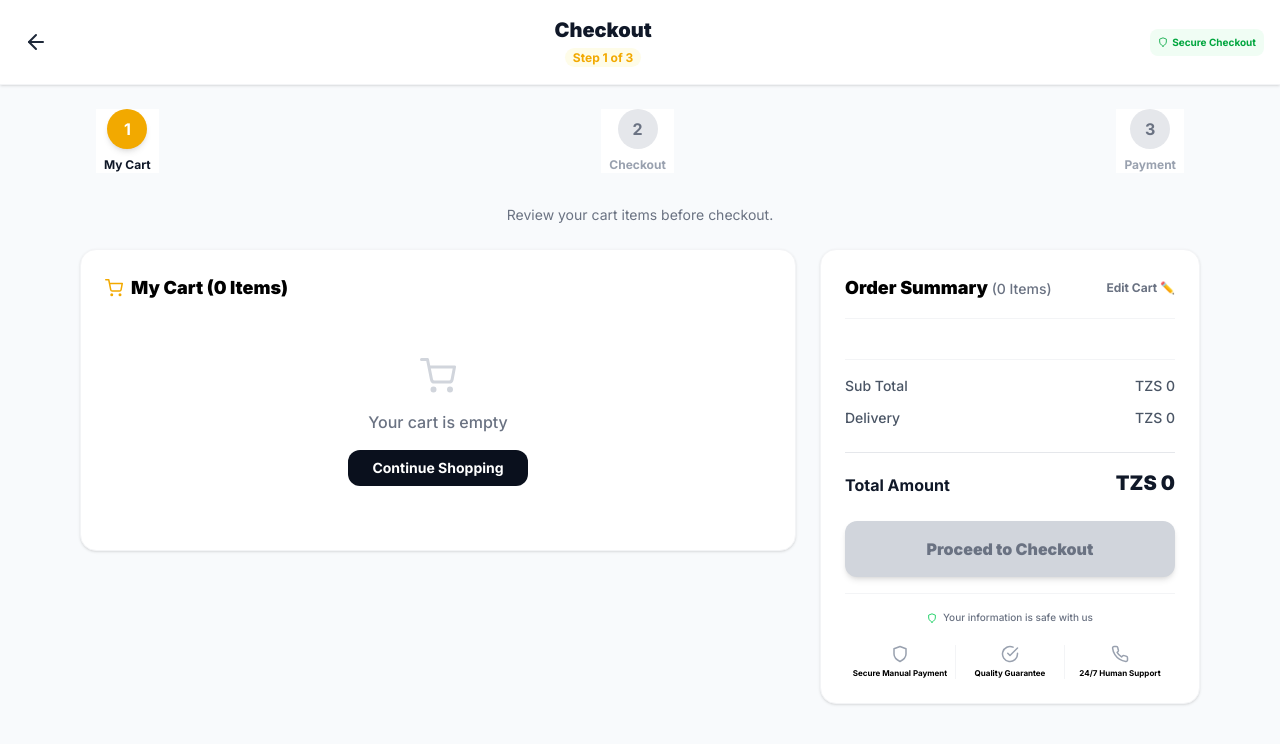
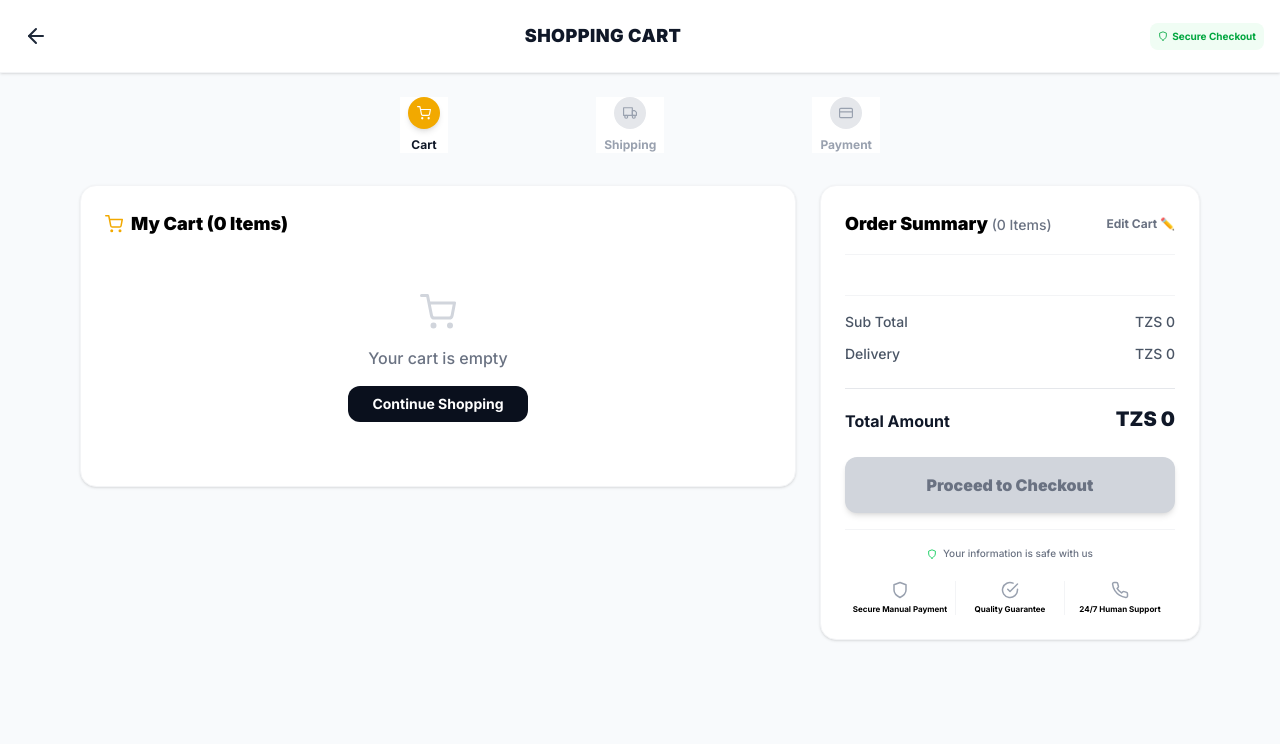
Before and after one commit to bennytech32/jtex-ecommerce, a Next.js app in the folder frontend/: page /checkout in a window 1280 px wide. Shown: the top 744 px of the page. Built offline with nearby package versions, Linux system fonts and the light colour scheme.

Commit message:
Add firebase configuration and dependencies to fix build error

```diff
--- a/frontend/app/checkout/page.tsx
+++ b/frontend/app/checkout/page.tsx
@@ -50,11 +50,22 @@ export default function CheckoutSystem() {
   const router = useRouter();
   const { cart, removeFromCart, cartTotal, clearCart } = useCart();
 
-  const getApiUrl = () => 'https://jtex-ecommerce-production.up.railway.app';
+  const getApiUrl = () => process.env.NEXT_PUBLIC_API_URL || 'https://jtex-ecommerce-production.up.railway.app';
 
   const getImageUrl = (url: string) => {
     if (!url) return '';
     return url.startsWith('http') ? url : `${getApiUrl()}${url}`;
+  };
+
+  // HELPER: Kusoma picha iwe Array ili zionekane vizuri kwenye kikapu
+  const getImagesArray = (imgData: string) => {
+    if (!imgData) return [];
+    try {
+      const parsed = JSON.parse(imgData);
+      return Array.isArray(parsed) ? parsed : [imgData];
+    } catch(e) {
+      return [imgData];
+    }
   };
 
   // States
@@ -127,7 +138,6 @@ export default function CheckoutSystem() {
     setCurrentStep(2);
   };
 
-  // WhatsApp Order Submission (Takes over the Final Button)
   const handleWhatsAppOrder = (e?: React.FormEvent) => {
     if (e) e.preventDefault();
 
@@ -155,26 +165,35 @@ export default function CheckoutSystem() {
     router.push('/');
   };
 
+  // Stepper Mpya (Bila Namba 1, 2, 3... Inatumia Checks tu ikipita)
   const renderStepper = () => (
-    <div className="flex items-center justify-center gap-2 sm:gap-4 mb-8 relative px-4">
+    <div className="flex items-center justify-center gap-2 sm:gap-4 mb-8 relative px-4 max-w-lg mx-auto">
       <div className="absolute top-1/2 left-[15%] right-[15%] h-0.5 bg-gray-200 -z-10 -translate-y-1/2"></div>
+
+      {/* Cart Step */}
       <div className="flex flex-col items-center gap-2 bg-white px-2">
-        <div className={`w-8 h-8 sm:w-10 sm:h-10 rounded-full flex items-center justify-center font-bold text-sm sm:text-base ${currentStep >= 1 ? 'bg-[#F2A900] text-white shadow-md' : 'bg-gray-200 text-gray-500'}`}>
-          {currentStep > 1 ? <FiCheckCircle size={20} /> : '1'}
+        <div className={`w-8 h-8 rounded-full flex items-center justify-center ${currentStep >= 1 ? 'bg-[#F2A900] text-white shadow-md' : 'bg-gray-200 text-gray-400'}`}>
+           <FiShoppingCart size={14} />
         </div>
-        <span className={`text-[10px] sm:text-xs font-bold ${currentStep >= 1 ? 'text-gray-900' : 'text-gray-400'}`}>My Cart</span>
+        <span className={`text-[10px] sm:text-xs font-bold ${currentStep >= 1 ? 'text-gray-900' : 'text-gray-400'}`}>Cart</span>
       </div>
+
       <div className={`flex-1 h-0.5 ${currentStep >= 2 ? 'bg-[#F2A900]' : 'bg-transparent'}`}></div>
+
+      {/* Shipping Step */}
       <div className="flex flex-col items-center gap-2 bg-white px-2">
-        <div className={`w-8 h-8 sm:w-10 sm:h-10 rounded-full flex items-center justify-center font-bold text-sm sm:text-base ${currentStep >= 2 ? 'bg-[#F2A900] text-white shadow-md' : 'bg-gray-200 text-gray-500'}`}>
-          {currentStep > 2 ? <FiCheckCircle size={20} /> : '2'}
+        <div className={`w-8 h-8 rounded-full flex items-center justify-center ${currentStep >= 2 ? 'bg-[#F2A900] text-white shadow-md' : 'bg-gray-200 text-gray-400'}`}>
+          <FiTruck size={14} />
         </div>
-        <span className={`text-[10px] sm:text-xs font-bold ${currentStep >= 2 ? 'text-gray-900' : 'text-gray-400'}`}>Checkout</span>
+        <span className={`text-[10px] sm:text-xs font-bold ${currentStep >= 2 ? 'text-gray-900' : 'text-gray-400'}`}>Shipping</span>
       </div>
+
       <div className={`flex-1 h-0.5 ${currentStep >= 3 ? 'bg-[#F2A900]' : 'bg-transparent'}`}></div>
+
+      {/* Payment Step */}
       <div className="flex flex-col items-center gap-2 bg-white px-2">
-        <div className={`w-8 h-8 sm:w-10 sm:h-10 rounded-full flex items-center justify-center font-bold text-sm sm:text-base ${currentStep >= 3 ? 'bg-[#F2A900] text-white shadow-md' : 'bg-gray-200 text-gray-500'}`}>
-          3
+        <div className={`w-8 h-8 rounded-full flex items-center justify-center ${currentStep >= 3 ? 'bg-[#F2A900] text-white shadow-md' : 'bg-gray-200 text-gray-400'}`}>
+          <FiCreditCard size={14} />
         </div>
         <span className={`text-[10px] sm:text-xs font-bold ${currentStep >= 3 ? 'text-gray-900' : 'text-gray-400'}`}>Payment</span>
       </div>
@@ -188,8 +207,11 @@ export default function CheckoutSystem() {
           <FiArrowLeft size={24} className="text-gray-800" />
         </button>
         <div className="text-center">
-          <h1 className="text-xl font-black text-gray-900">{currentStep === 3 ? 'Payment' : 'Checkout'}</h1>
-          <span className="text-xs font-bold text-[#F2A900] bg-yellow-50 px-2 py-0.5 rounded-full">Step {currentStep} of 3</span>
+          <h1 className="text-lg font-black text-gray-900 tracking-wide uppercase">
+             {currentStep === 1 && 'Shopping Cart'}
+             {currentStep === 2 && 'Shipping Details'}
+             {currentStep === 3 && 'Secure Payment'}
+          </h1>
         </div>
         <div className="flex items-center gap-1 text-green-600 text-[10px] font-bold bg-green-50 px-2 py-1.5 rounded-lg">
           <FiShield /> <span className="hidden sm:inline">Secure Checkout</span>
@@ -198,14 +220,6 @@ export default function CheckoutSystem() {
 
       <main className="max-w-6xl mx-auto pt-6 px-4">
         {renderStepper()}
-
-        <div className="text-center mb-6">
-          <p className="text-gray-500 text-sm">
-            {currentStep === 1 && "Review your cart items before checkout."}
-            {currentStep === 2 && "Please fill in your details and complete your order."}
-            {currentStep === 3 && "Review and confirm your payment."}
-          </p>
-        </div>
 
         <div className="flex flex-col lg:flex-row gap-6">
           {/* ======================= LEFT COLUMN ======================= */}
@@ -220,10 +234,12 @@ export default function CheckoutSystem() {
                 </div>
 
                 <div className="space-y-4">
-                  {cart?.length > 0 ? cart.map((item: any) => (
+                  {cart?.length > 0 ? cart.map((item: any) => {
+                    const displayImage = getImagesArray(item.imageUrl)[0];
+                    return (
                       <div key={item.id} className="flex flex-col sm:flex-row gap-4 p-4 border border-gray-100 rounded-xl relative hover:border-[#F2A900] transition group">
                         <div className="w-20 h-20 bg-gray-50 rounded-lg flex items-center justify-center flex-shrink-0 p-2 border border-gray-200">
-                        {item.imageUrl ? <img src={getImageUrl(item.imageUrl)} alt={item.name} className="object-contain w-full h-full mix-blend-multiply" /> : <span className="text-3xl">{item.imageEmoji || '📦'}</span>}
+                          {displayImage ? <img src={getImageUrl(displayImage)} alt={item.name} className="object-contain w-full h-full mix-blend-multiply" /> : <span className="text-3xl">{item.imageEmoji || '📦'}</span>}
                         </div>
                         <div className="flex-1 flex flex-col justify-center">
                           <h3 className="font-bold text-sm text-gray-900 pr-8 line-clamp-2">{item.name}</h3>
@@ -240,7 +256,8 @@ export default function CheckoutSystem() {
                         </div>
                         <button onClick={() => removeFromCart(item.id)} className="absolute top-4 right-4 text-gray-300 hover:text-red-500 transition"><FiTrash2 size={16}/></button>
                       </div>
-                  )) : (
+                    )
+                  }) : (
                     <div className="text-center py-10">
                       <FiShoppingCart className="mx-auto text-4xl text-gray-300 mb-4"/>
                       <p className="text-gray-500 font-medium mb-4">Your cart is empty</p>
@@ -255,7 +272,7 @@ export default function CheckoutSystem() {
             {currentStep === 2 && (
               <div className="space-y-6">
                 <div className="bg-white rounded-2xl p-4 sm:p-6 shadow-sm border border-gray-100">
-                  <h2 className="font-black text-base flex items-center gap-2 mb-4"><FiUser className="text-[#F2A900]"/> 1. Shipping Details</h2>
+                  <h2 className="font-black text-base flex items-center gap-2 mb-4"><FiUser className="text-[#F2A900]"/> Shipping Details</h2>
                   <div className="grid grid-cols-1 sm:grid-cols-2 gap-4">
                     <div>
                       <label className="block text-xs font-bold text-gray-600 mb-1.5">Full Name <span className="text-red-500">*</span></label>
@@ -296,7 +313,7 @@ export default function CheckoutSystem() {
                 </div>
 
                 <div className="bg-white rounded-2xl p-4 sm:p-6 shadow-sm border border-gray-100">
-                  <h2 className="font-black text-base flex items-center gap-2 mb-4"><FiTruck className="text-[#F2A900]"/> 2. Shipping Method</h2>
+                  <h2 className="font-black text-base flex items-center gap-2 mb-4"><FiTruck className="text-[#F2A900]"/> Shipping Method</h2>
                   <div className="grid grid-cols-2 lg:grid-cols-4 gap-3 sm:gap-4">
                     {availableShippingMethods.map((method) => (
                       <div
@@ -328,7 +345,7 @@ export default function CheckoutSystem() {
 
                 {/* 1. Payment Type */}
                 <div className="bg-white rounded-2xl p-4 sm:p-6 shadow-sm border border-gray-100">
-                   <h2 className="font-black text-base flex items-center gap-2 mb-4">💳 1. Payment Type</h2>
+                   <h2 className="font-black text-base flex items-center gap-2 mb-4">💳 Payment Type</h2>
                    <div className="grid grid-cols-1 sm:grid-cols-3 gap-3 sm:gap-4">
                      {PAYMENT_TYPES.map((type) => (
                        <div
@@ -360,7 +377,7 @@ export default function CheckoutSystem() {
 
                 {/* 2. Payment Method */}
                 <div className="bg-white rounded-2xl p-4 sm:p-6 shadow-sm border border-gray-100">
-                   <h2 className="font-black text-base flex items-center gap-2 mb-4"><FiCreditCard className="text-[#F2A900]"/> 2. Payment Method</h2>
+                   <h2 className="font-black text-base flex items-center gap-2 mb-4"><FiCreditCard className="text-[#F2A900]"/> Payment Method</h2>
 
                    {/* Main Gateway Selection */}
                    <div className="grid grid-cols-2 lg:grid-cols-4 gap-3 sm:gap-4 mb-6">
@@ -481,7 +498,7 @@ export default function CheckoutSystem() {
 
                 {/* Pricing Summary (Mobile only visual match) */}
                 <div className="lg:hidden bg-white rounded-2xl p-4 shadow-sm border border-gray-100 mb-6">
-                   <h2 className="font-black text-base flex items-center gap-2 mb-4">📝 3. Pricing Summary</h2>
+                   <h2 className="font-black text-base flex items-center gap-2 mb-4">📝 Pricing Summary</h2>
                    <div className="space-y-2 text-sm">
                       <div className="flex justify-between text-gray-600 font-medium"><span>Subtotal</span><span>TZS {subtotal.toLocaleString()}</span></div>
                       <div className="flex justify-between text-gray-600 font-medium"><span>Delivery ({selectedShipping?.name})</span><span>TZS {deliveryFee.toLocaleString()}</span></div>
@@ -519,10 +536,12 @@ export default function CheckoutSystem() {
               </div>
 
               <div className="space-y-3 mb-6 max-h-[250px] overflow-y-auto custom-scrollbar pr-2">
-                 {cart.map((item: any) => (
+                 {cart.map((item: any) => {
+                   const displayImage = getImagesArray(item.imageUrl)[0];
+                   return (
                    <div key={item.id} className="flex gap-3">
                      <div className="w-10 h-10 bg-gray-50 rounded border border-gray-100 flex items-center justify-center flex-shrink-0 p-1">
-                       {item.imageUrl ? <img src={getImageUrl(item.imageUrl)} alt={item.name} className="object-contain w-full h-full mix-blend-multiply" /> : <span className="text-lg">{item.imageEmoji || '📦'}</span>}
+                       {displayImage ? <img src={getImageUrl(displayImage)} alt={item.name} className="object-contain w-full h-full mix-blend-multiply" /> : <span className="text-lg">{item.imageEmoji || '📦'}</span>}
                      </div>
                      <div className="flex-1">
                        <h4 className="text-xs font-bold text-gray-900 line-clamp-1">{item.name}</h4>
@@ -530,7 +549,7 @@ export default function CheckoutSystem() {
                      </div>
                      <div className="text-xs font-black">TZS {(item.price * item.quantity).toLocaleString()}</div>
                    </div>
-                 ))}
+                 )})}
               </div>
 
               <div className="space-y-3 text-sm mb-6 border-t border-gray-100 pt-4">
```
Also changed, not shown: frontend/app/firebase.ts (added, +18 -0 lines), frontend/app/login/page.tsx (+49 -17 lines). Lines whose indentation alone changed are shown as unchanged.
